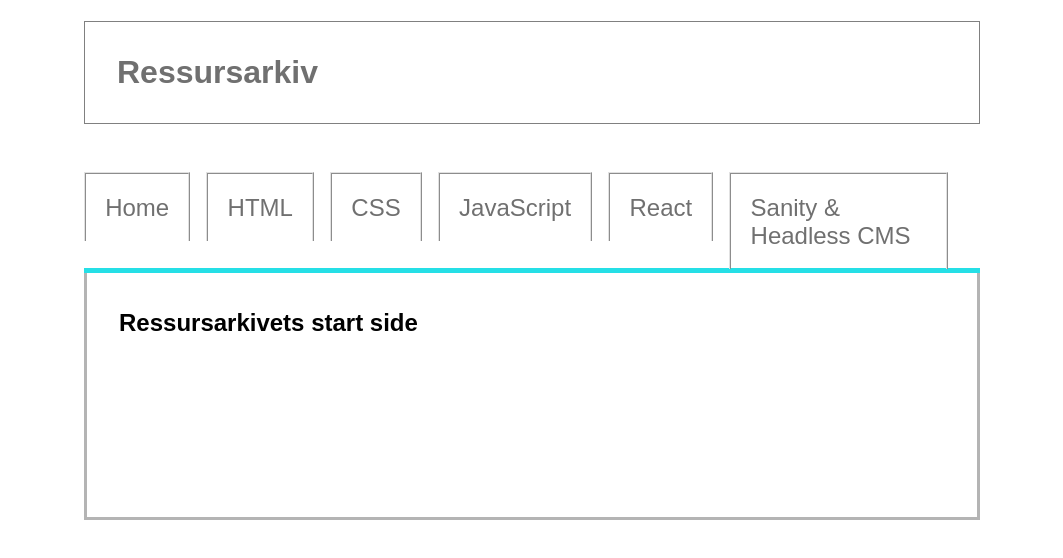
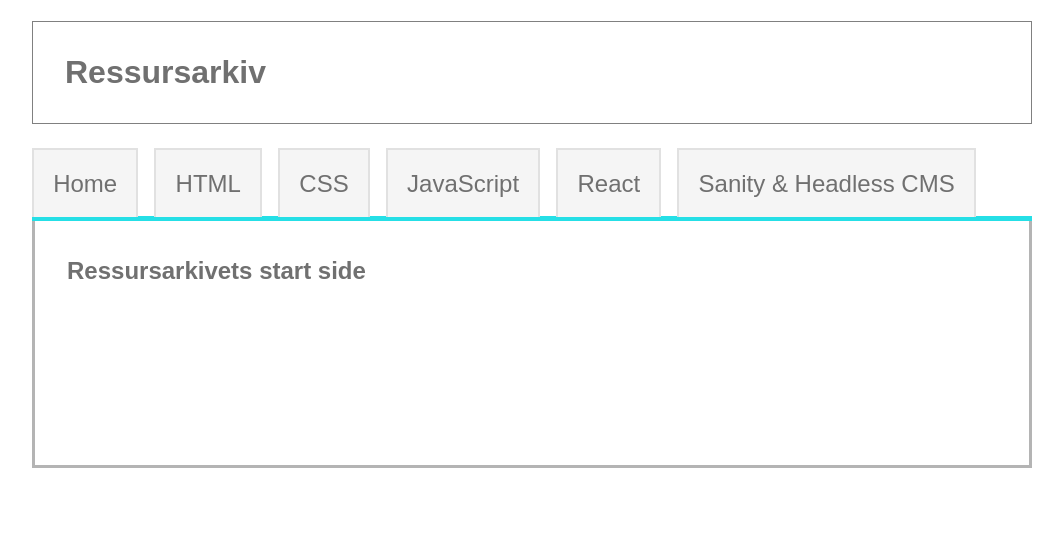
Before and after one commit to MyconidM/uin23ak3_resourceapp_group10, a React (Create React App) app: page / in a window 1280 px wide. Shown: the top 558 px of the page, without its empty margins (108-1171 px from the left). Built offline with nearby package versions, Linux system fonts and the light colour scheme.

Commit message:
endret li til ul og span

```diff
--- a/src/components/Side.js
+++ b/src/components/Side.js
@@ -72,31 +72,38 @@ export default function Side() {
             <h1><Link to="/"><span>Ressursarkiv</span></Link></h1>
         </header>
         <nav id="nav">
-            <ul id="links">
+            <div id="links">
+
                 <Link to="/">
                     <span id="nav1" onClick={NAV1}>Home</span>
                 </Link>
+
 
                 <Link to="/Html">
                     <span id="nav2" onClick={NAV2}>HTML</span>
                 </Link>
 
+
                 <Link to="/CSS">
                     <span id="nav3" onClick={NAV3}>CSS</span>
                 </Link>
+
 
                 <Link to="/JavaScript">
                     <span id="nav4" onClick={NAV4}>JavaScript</span>
                 </Link>
 
+
                 <Link to="/React">
                     <span id="nav5" onClick={NAV5}>React</span>
                 </Link>
 
+
                 <Link to="/HeadlessCMS">
                     <span id="nav6" onClick={NAV6}>Sanity & Headless CMS</span>
                 </Link>
-            </ul>
+
+            </div>
         </nav>
 
       <Innhold/>
--- a/src/css/main.css
+++ b/src/css/main.css
@@ -28,8 +28,6 @@ body {
   padding-top: 0;
   margin-bottom: 0;
   padding-bottom: 0;
-  padding-left: 15%;
-  padding-right: 15%;
 }
 
 .textCont {
@@ -43,11 +41,12 @@ body {
   border-top: var(--lightblue);
   border-top: 0px;
   box-shadow: 0 -5px 0 0 var(--lightblue);
+  color: var(--darkgray);
 }
 
-div.conteiner {
+.conteiner {
   width: 100%;
-  max-width: 1200px;
+  max-width: 1000px;
   margin: 0 auto;
   overflow: hidden;
   position: relative;
@@ -100,7 +99,7 @@ h1 a:link {
   text-decoration: none;
 }
 
-span:not(#links):hover {
+nav span:not(#links):hover {
   background-color: var(--lightblue);
   border-style: solid;
   border-color: var(--lightblue);
@@ -136,9 +135,10 @@ h1 span {
 #links span {
   width: auto;
   height: fit-content;
-  border-style: ridge;
+  border: var(--border);
   margin-right: 1rem;
   padding: 1.2rem;
+  background-color: var(--lightgray);
   border-bottom: var(--lightblue);
 }
 
--- a/src/sass/main.scss
+++ b/src/sass/main.scss
@@ -32,8 +32,7 @@ body {
     padding-top: 0;
     margin-bottom: 0;
     padding-bottom: 0;
-    padding-left: 15%;
-    padding-right: 15%;
+
 }
 
 .textCont {
@@ -47,12 +46,13 @@ body {
     border-top: var(--lightblue);
     border-top: 0px;
     box-shadow: 0 -5px 0 0 var(--lightblue);
+    color: var(--darkgray);
 
 }
 
-div.conteiner {
+.conteiner {
     width: 100%;
-    max-width: 1200px;
+    max-width: 1000px;
     margin: 0 auto;
     overflow: hidden;
     position: relative;
@@ -109,7 +109,7 @@ h1 a:link {
     text-decoration: none;
 }
 
-span:not(#links):hover  {
+nav span:not(#links):hover  {
   background-color: var(--lightblue);
   border-style: solid;
   border-color: var(--lightblue);
@@ -147,9 +147,10 @@ h1 span{
 #links span {
     width: auto;
     height: fit-content;
-    border-style: ridge;
+    border: var(--border);
     margin-right: 1rem;
     padding: 1.2rem;
+    background-color: var(--lightgray);
     border-bottom: var(--lightblue);
 
 }
```
Also changed, not shown: 1 other file (tests, documents, lock files or other folders).
